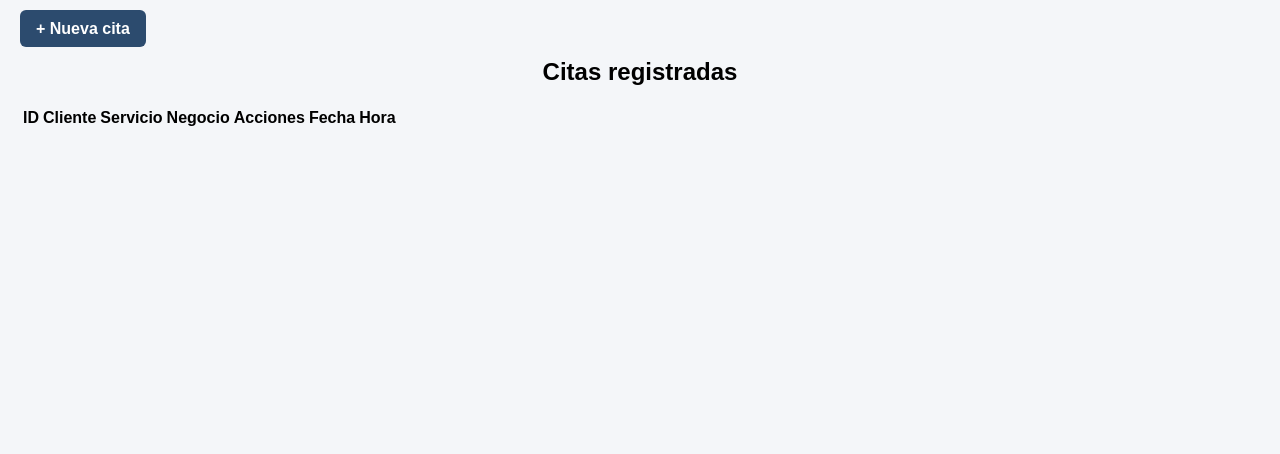
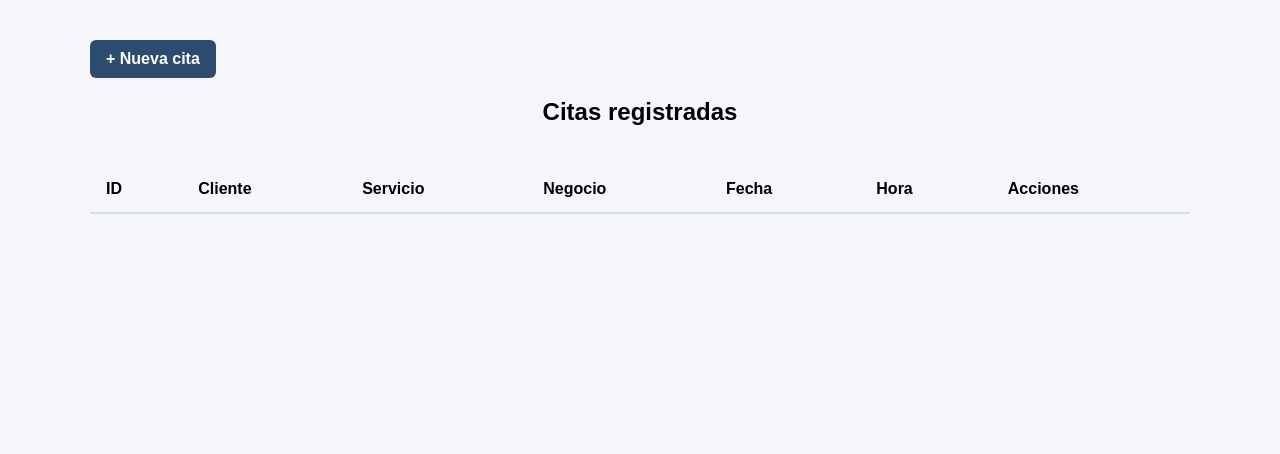
Before and after one commit to FredyBernal02/schedulecontrol, a Flask app: page /citas/listar in a window 1280 px wide. Shown: the part 166-620 px from the top of the page. Run offline with Flask 3, Linux system fonts and the light colour scheme; lists and menus that the app fills with data are empty.

Commit message:
Improve services UI: align action buttons and enhance consistency with appointments view

```diff
--- a/app/routes/citas.py
+++ b/app/routes/citas.py
@@ -150,9 +150,6 @@ def crear_cita_front():
 
     negocio = Negocio.query.get(id_negocio)
 
-    if hora_inicio_dt.time() < negocio.hora_apertura or hora_fin_dt.time() > negocio.hora_cierre:
-        return "La cita está fuera del horario de atención del negocio", 400
-
     cita_cruzada = Cita.query.filter(
         Cita.id_negocio == id_negocio,
         Cita.fecha == datetime.strptime(fecha, '%Y-%m-%d').date(),
@@ -162,8 +159,29 @@ def crear_cita_front():
         )
     ).first()
 
+    if hora_inicio_dt.time() < negocio.hora_apertura or hora_fin_dt.time() > negocio.hora_cierre:
+        clientes = Cliente.query.all()
+        servicios = Servicio.query.all()
+        negocios = Negocio.query.all()
+        return render_template(
+            'citas/crear.html',
+            clientes=clientes,
+            servicios=servicios,
+            negocios=negocios,
+            error="La cita está fuera del horario de atención del negocio"
+        ), 400
+
     if cita_cruzada:
-        return "Ya existe una cita en ese horario para este negocio", 400
+        clientes = Cliente.query.all()
+        servicios = Servicio.query.all()
+        negocios = Negocio.query.all()
+        return render_template(
+            'citas/crear.html',
+            clientes=clientes,
+            servicios=servicios,
+            negocios=negocios,
+            error="Ya existe una cita en ese horario para este negocio"
+        ), 400
 
     cita = Cita(
         id_cliente=id_cliente,
--- a/app/static/styles.css
+++ b/app/static/styles.css
@@ -310,3 +310,86 @@ a.btn-primary {
         padding: 16px;
     }
 }
+
+.page-header {
+    max-width: 1100px;
+    margin: 20px auto 10px;
+    display: flex;
+    justify-content: flex-start;
+}
+
+.table-container {
+    max-width: 1100px;
+    margin: 0 auto;
+    overflow-x: auto;
+}
+
+.table {
+    width: 100%;
+    border-collapse: collapse;
+    margin-top: 20px;
+}
+
+.table th,
+.table td {
+    padding: 14px 16px;
+    text-align: left;
+    vertical-align: middle;
+}
+
+.table thead th {
+    font-weight: bold;
+    border-bottom: 2px solid #d8dce3;
+}
+
+.table tbody tr {
+    border-bottom: 1px solid #e5e7eb;
+}
+
+.actions-cell {
+    display: flex;
+    gap: 10px;
+    align-items: center;
+}
+
+.actions-cell form {
+    margin: 0;
+}
+
+.form-card {
+    max-width: 700px;
+    margin: 40px auto;
+    background: #f7f8fb;
+    padding: 28px;
+    border-radius: 14px;
+    box-shadow: 0 2px 8px rgba(0,0,0,0.08);
+}
+
+.form-card h2 {
+    text-align: center;
+    margin-bottom: 24px;
+}
+
+.form-card .form {
+    display: flex;
+    flex-direction: column;
+    gap: 14px;
+}
+
+.form-card input,
+.form-card select {
+    width: 100%;
+    padding: 12px 14px;
+    border: 1px solid #cfd6df;
+    border-radius: 8px;
+    box-sizing: border-box;
+}
+
+.error-box {
+    background-color: #ffe5e5;
+    color: #b30000;
+    padding: 12px 16px;
+    border-radius: 8px;
+    margin-bottom: 15px;
+    font-weight: 500;
+}
--- a/app/templates/citas/listar.html
+++ b/app/templates/citas/listar.html
@@ -1,12 +1,13 @@
 {% extends "base.html" %}
 
 {% block content %}
-<div style="margin-bottom: 15px;">
+<div class="page-header">
     <a href="/citas/nuevo" class="btn-primary">+ Nueva cita</a>
 </div>
 
 <h2>Citas registradas</h2>
 
+<div class="table-container">
     <table class="table">
         <thead>
             <tr>
@@ -14,9 +15,9 @@
                 <th>Cliente</th>
                 <th>Servicio</th>
                 <th>Negocio</th>
-            <th>Acciones</th>
                 <th>Fecha</th>
                 <th>Hora</th>
+                <th>Acciones</th>
             </tr>
         </thead>
         <tbody>
@@ -28,9 +29,8 @@
                 <td>{{ cita.negocio.nombre }}</td>
                 <td>{{ cita.fecha }}</td>
                 <td>{{ cita.hora_inicio }} - {{ cita.hora_fin }}</td>
-            <td>
+                <td class="actions-cell">
                     <a href="/citas/{{ cita.id_cita }}/editar" class="btn-secondary">Editar</a>
-
                     <form action="/citas/{{ cita.id_cita }}/eliminar" method="POST">
                         <button type="submit" class="btn-danger"
                         onclick="return confirm('¿Seguro que deseas eliminar esta cita?')">
@@ -42,4 +42,5 @@
             {% endfor %}
         </tbody>
     </table>
+</div>
 {% endblock %}
```
Also changed, not shown: app/templates/citas/crear.html (+10 -2 lines), app/templates/citas/editar.html (+8 -2 lines), app/templates/servicios/listar.html (+5 -2 lines). Lines whose indentation alone changed are shown as unchanged.
